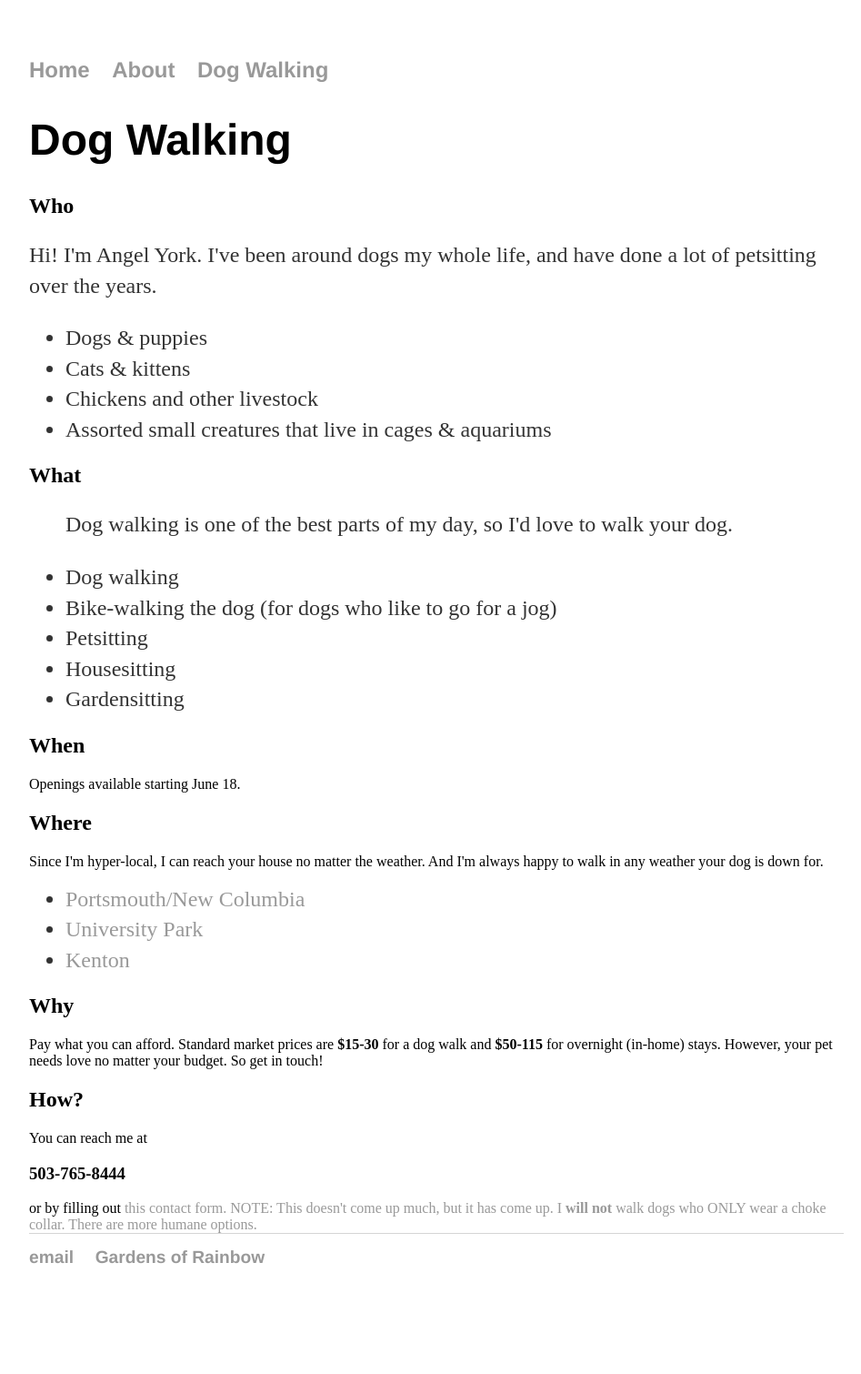
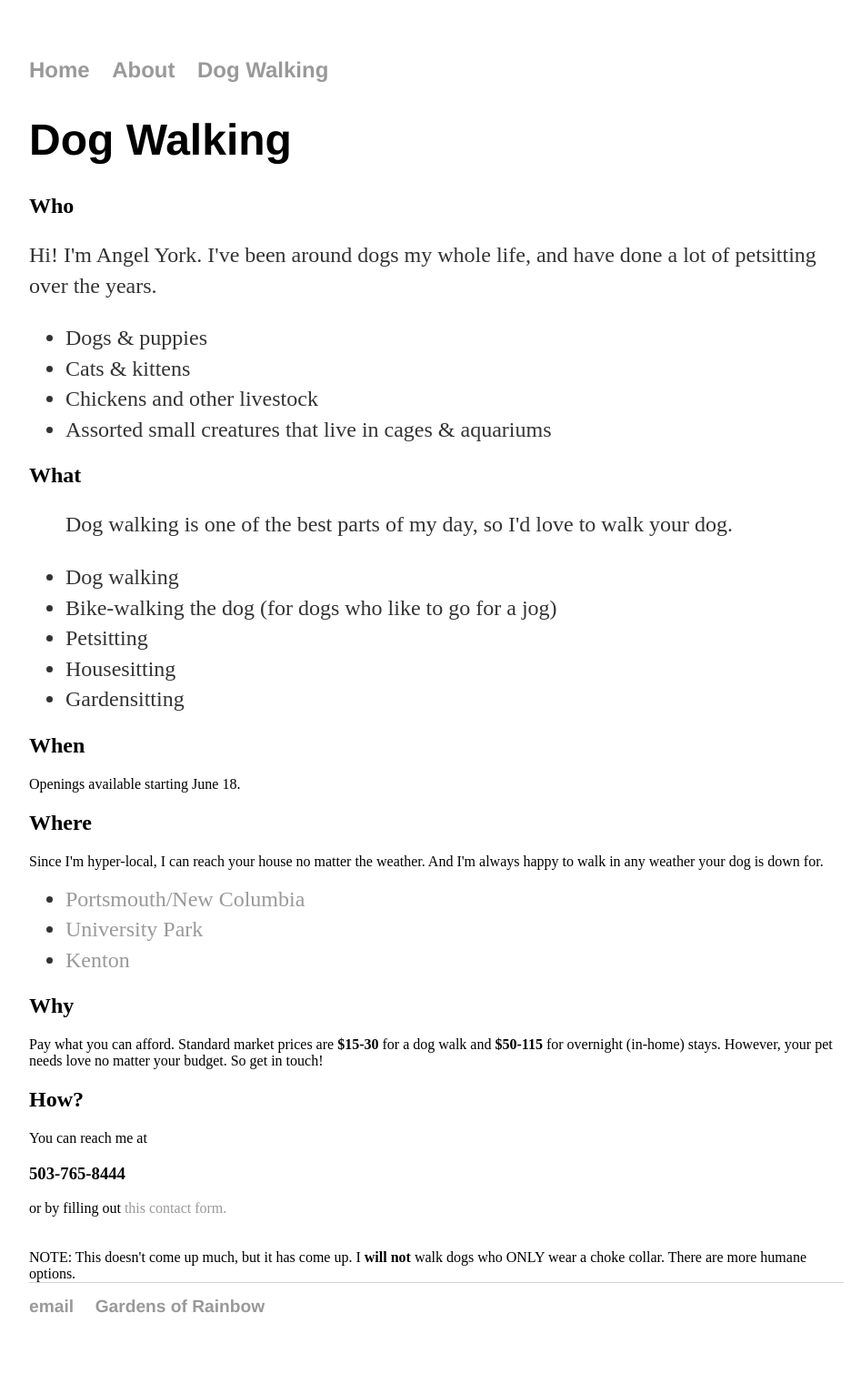
Before and after one commit to aniola/aniola.github.io, a Jekyll site: the page dog-walking/index.html, which Jekyll copies as it is, in a window 1280 px wide. Shown: the whole page at 91% size, without its empty margins (160-1107 px from the left). Built offline with Jekyll 4.4.1, drawn with Linux system fonts in a browser that asks for light colours; before the commit the page ends 1456 px from its top, so only the background shows below that.

```diff
--- a/dog-walking/index.html
+++ b/dog-walking/index.html
@@ -47,11 +47,11 @@
 
 </div><!-- /.blurb -->
 	  <h2>How?</h2>
-	  You can reach me at <h3>503-765-8444</h3> or by filling out <a href="https://forms.gle/yKLXzDNEtGMzJiQ28">this contact form.
-
-
-
-        NOTE: This doesn't come up much, but it has come up.  I <b>will not</b> walk dogs who ONLY wear a choke collar.  There are more humane options.
+	  You can reach me at <h3>503-765-8444</h3> or by filling out <a href="https://forms.gle/yKLXzDNEtGMzJiQ28">this contact form.</a>
+	  <br>
+	  <br>
+	  <br>
+	  NOTE: This doesn't come up much, but it has come up.  I <b>will not</b> walk dogs who ONLY wear a choke collar.  There are more humane options.
 
 
 
```
